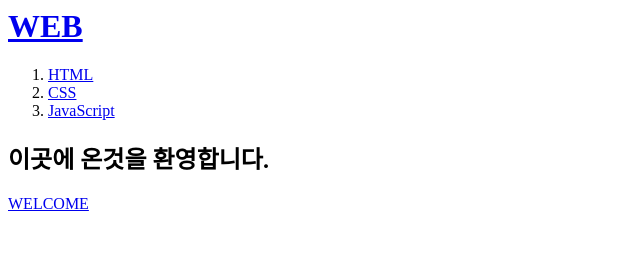
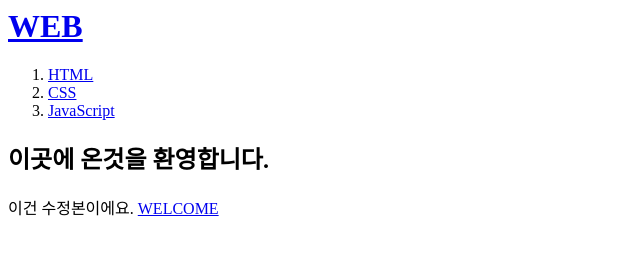
Before and after one commit to kuho135/opentutorials_html, a plain HTML site: page index.html in a window 1280 px wide. Shown: the whole page, without its empty margins (0-640 px from the left). Drawn offline with Linux system fonts and the light colour scheme.

Commit message:
수정본

```diff
--- a/index.html
+++ b/index.html
@@ -14,6 +14,7 @@
 
 
         <h2>이곳에 온것을 환영합니다.</h2>
+        이건 수정본이에요.
 
         <a href ="https://stock.adobe.com/kr/search?k=welcome"
             target="_blank" title="html15 secification">WELCOME</a>
```
